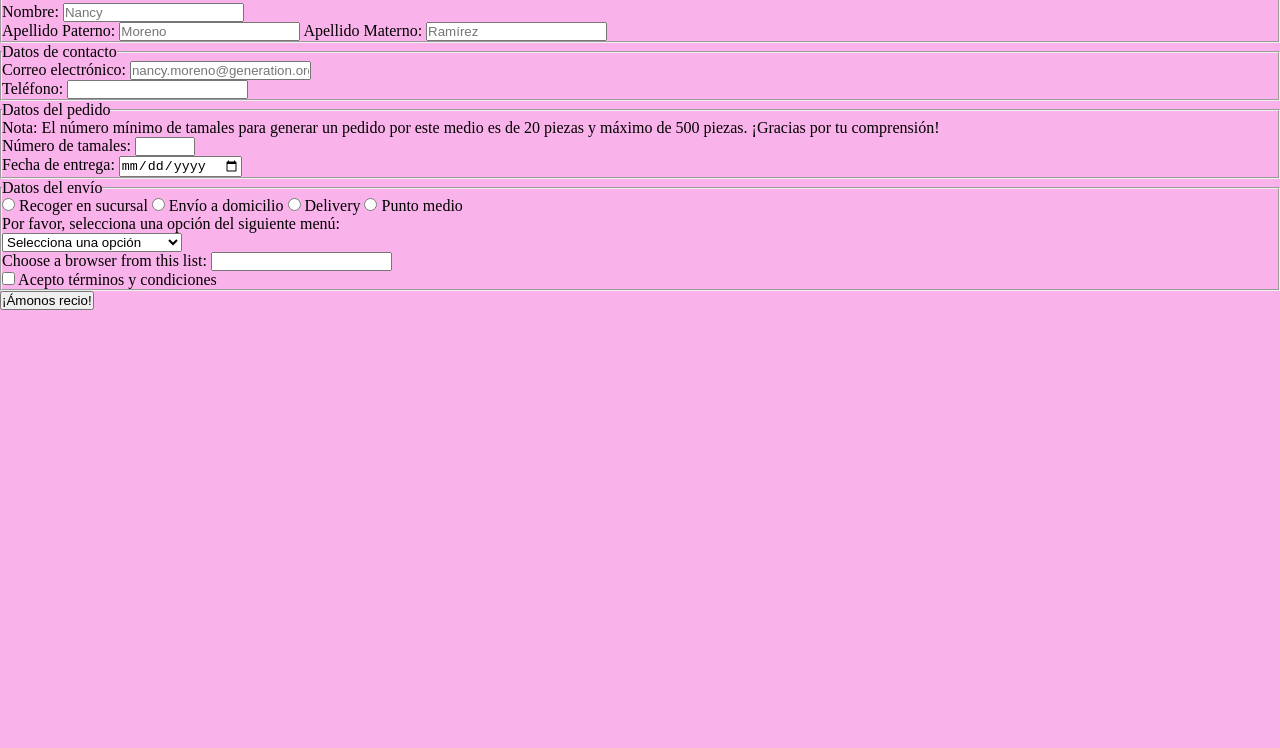
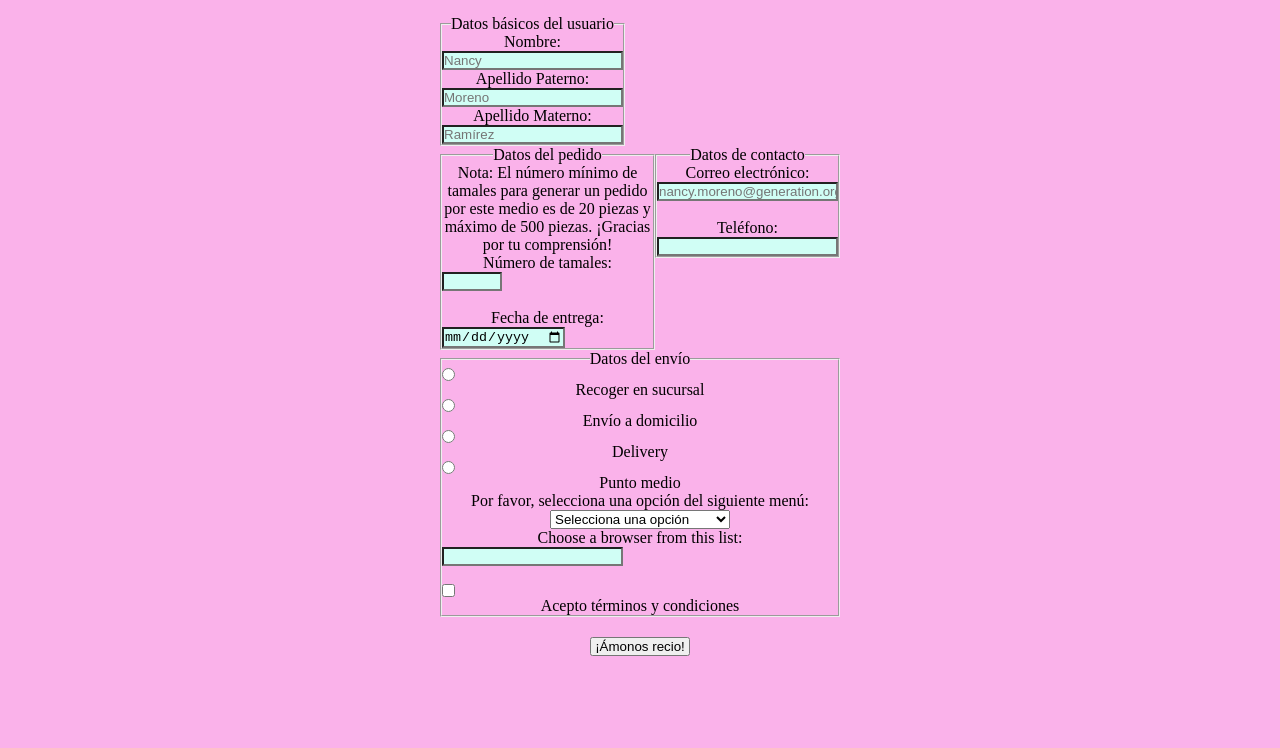
Before and after one commit to taniagd/Sesiones_CH54, a plain HTML site: page formulario.html in a window 1280 px wide. Shown: the part 52-800 px from the top of the page. Drawn offline with Linux system fonts and the light colour scheme.

Commit message:
feat: examples of alignment, display and float

```diff
--- a/estilos/formulario.css
+++ b/estilos/formulario.css
@@ -11,8 +11,37 @@
     --color_acento: #D0FEF5;
     --color_texto: black;
     --color_botones:#830A48;
+    --fuente_principal: "Arial", serif;
+    --padding_tarjetas: 5px;
 }
 
 body{
     background-color: var(--color_fondo);
 }
+
+form{
+    text-align: center; /* Alinear el contenido del elemento, no alinea el bloque en sí mismo */
+    width: 400px;
+    margin: 30px auto;
+
+}
+
+.datos-basicos{
+    float:left;
+}
+
+.datos-contacto{
+    clear: both;
+    float:right;
+}
+
+input{
+    display: block;
+    background-color: var(--color_acento);
+}
+
+button{
+    display: block;
+    width: 100px;
+    margin: 20px auto; /* 20px para top y bottom y automático para right y left */
+}
--- a/formulario.html
+++ b/formulario.html
@@ -12,16 +12,18 @@
       <h1>¡Contáctanos!</h1>
     </header>
 
+    <main>
     <form action="" method="POST">
-      <fieldset> <!-- Agrupación por campos -->
+      <fieldset class="datos-basicos"> <!-- Agrupación por campos -->
         <legend>Datos básicos del usuario</legend>
-        Nombre: <input type="text" placeholder="Nancy" required />
-        <br />
-        Apellido Paterno:
-        <input type="text" placeholder="Moreno" required /> Apellido Materno:
-        <input type="text" placeholder="Ramírez" required />
+        <label for=""> Nombre: </label>
+        <input type="text" placeholder="Nancy" required>
+        <label for=""> Apellido Paterno: </label>
+        <input type="text" placeholder="Moreno" required>
+        <label for="">Apellido Materno:</label>
+        <input type="text" placeholder="Ramírez" required>
       </fieldset>
-      <fieldset>
+      <fieldset class="datos-contacto">
         <legend>Datos de contacto</legend>
         Correo electrónico:
         <input
@@ -30,7 +32,7 @@
           required
         />
         <br />
-        Teléfono: <input type="tel" required />
+        Teléfono: <input type="tel" required>
       </fieldset>
       <fieldset>
         <legend>Datos del pedido</legend>
@@ -110,5 +112,6 @@
 
       <button type="submit"> ¡Ámonos recio! </button>
     </form>
+  </main>
   </body>
 </html>
```
